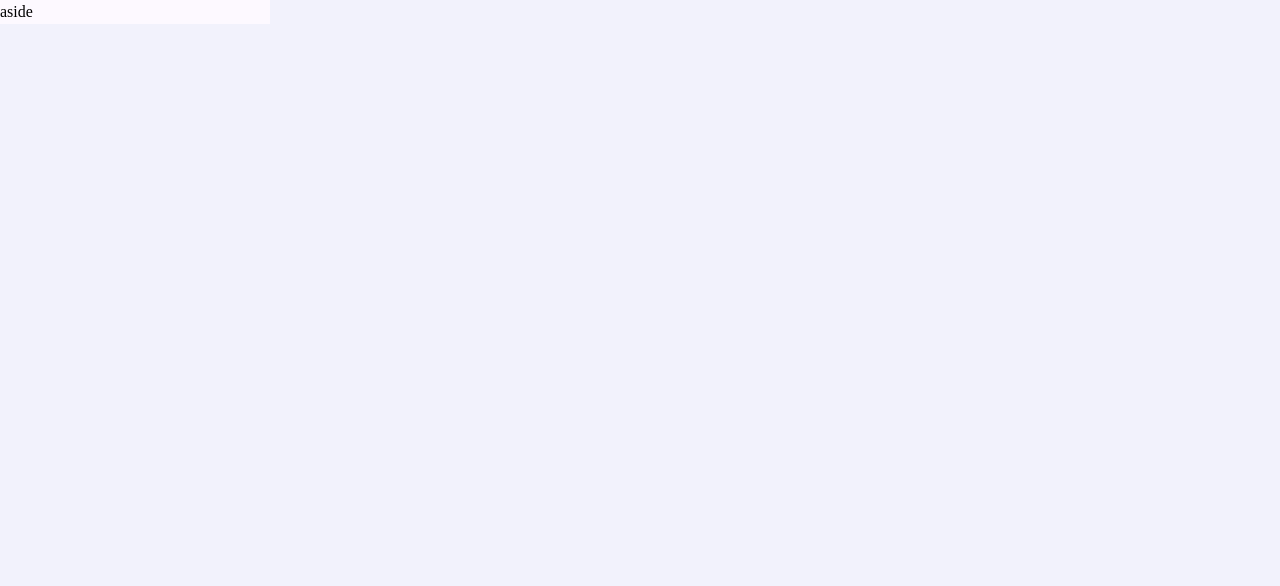
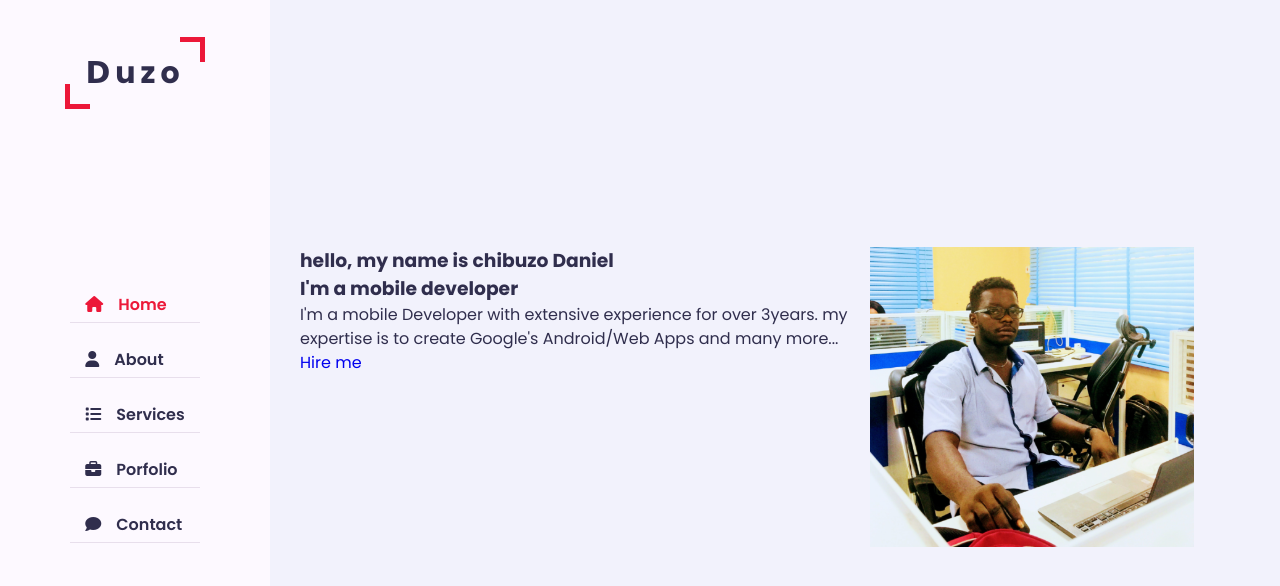
Before and after one commit to chibuzodaniel/myportfolio, a plain HTML site: page index.html in a window 1280 px wide. Drawn offline with Linux system fonts and the light colour scheme; a web font is replaced by a local one.

Commit message:
first commit

```diff
--- a/css/color-1.css
+++ b/css/color-1.css
@@ -0,0 +1,3 @@
+:root {
+  --skin-color: #ec1839;
+}
--- a/css/style.css
+++ b/css/style.css
@@ -1,3 +1,5 @@
+@import url("https://fonts.googleapis.com/css2?family=Clicker+Script&family=Poppins:wght@200;300;400;500;600;700;800&family=Roboto+Serif:ital,wght@0,300;1,500;1,600;1,900&family=Roboto+Slab:wght@400;500;600;700;900&display=swap");
+
 :root {
   --bg-black-900: #f2f2fc;
   --bg-black-100: #fdf9ff;
@@ -8,6 +10,7 @@
 body {
   line-height: 1.5;
   font-size: 16px;
+  font-family: "Poppins", sans-serif;
 }
 * {
   margin: 0;
@@ -22,10 +25,36 @@ body {
   margin: 0;
   padding: 0;
 }
+ul {
+  list-style: none;
+}
 .section {
   background-color: var(--bg-black-900);
   min-height: 100vh;
   display: block;
+  position: fixed;
+  left: 270px;
+  padding: 0 30px;
+  top: 0;
+  right: 0;
+  z-index: 0;
+  opacity: 1;
+}
+.padd-15 {
+  padding-left: 15px;
+  padding-right: 15px;
+}
+.container {
+  max-width: 1100px;
+  width: 100%;
+  /* background: red; */
+  margin: auto;
+}
+.row {
+  display: flex;
+  flex-wrap: wrap;
+  margin-right: -15 px;
+  position: relative;
 }
 /* aside  */
 .aside {
@@ -34,5 +63,126 @@ body {
   position: fixed;
   left: 0;
   top: 0;
+  padding: 30px;
+  height: 100%;
+  border-top: 1px solid var(--bg-black-50);
+  display: flex;
+  justify-content: center;
+  align-items: center;
   z-index: 10;
 }
+.aside .logo {
+  position: absolute;
+  top: 50px;
+  font-size: 30px;
+  text-transform: capitalize;
+}
+.aside .logo a {
+  color: var(--text-black-900);
+  font-weight: 700;
+  /* background: red; */
+  padding: 15px 20px;
+  font-size: 30px;
+  letter-spacing: 5px;
+  position: relative;
+}
+.aside .logo span {
+  font-family: "clicker script", cursive;
+  font-family: 40px;
+}
+.aside .logo a::before {
+  content: "";
+  position: absolute;
+  width: 25px;
+  height: 25px;
+  border-bottom: 5px solid var(--skin-color);
+  border-left: 5px solid var(--skin-color);
+  bottom: 0;
+  left: 0;
+}
+.aside .logo a::after {
+  content: "";
+  position: absolute;
+  width: 25px;
+  height: 25px;
+  border-top: 5px solid var(--skin-color);
+  border-right: 5px solid var(--skin-color);
+  top: 0;
+  right: 0;
+}
+.aside .nav-toggler {
+  height: 40px;
+  width: 45px;
+  border: 1px solid va(--bg-back-50);
+  cursor: pointer;
+  position: fixed;
+  left: 300px;
+  top: 20px;
+  border-radius: 5px;
+  background: var(--bg-black-100);
+  display: none;
+  align-items: center;
+  justify-content: center;
+}
+.aside .nav-toggler span {
+  height: 2px;
+  width: 18px;
+  background: var(--skin-color);
+  position: relative;
+}
+.aside .nav-toggler span:before {
+  content: "";
+  height: 2px;
+  width: 18px;
+  background: var(--skin-color);
+  position: absolute;
+  top: -6px;
+  left: 0;
+}
+.aside .nav-toggler span::after {
+  content: "";
+  height: 2px;
+  width: 18px;
+  background: var(--skin-color);
+  position: absolute;
+  top: 6px;
+  left: 0;
+}
+.aside .nav {
+  margin-top: 50px;
+}
+.aside .nav li {
+  margin-bottom: 20px;
+  display: block;
+}
+.aside .nav li a {
+  font-size: 16px;
+  font-weight: 600;
+  display: block;
+  border-bottom: 1px solid var(--bg-back-50);
+  color: var(--text-black-900);
+  padding: 5px 15px;
+}
+.aside .nav li a.active {
+  color: var(--skin-color);
+}
+.aside .nav a i {
+  margin-right: 15px;
+}
+/* home */
+.home {
+  min-height: 100vh;
+  display: flex;
+  color: var(--text-black-900);
+}
+.home .home-info {
+  flex: 0 0 60%;
+  max-width: 60%;
+}
+.home .home-img {
+  flex: 0 0 40%;
+  max-width: 40%;
+}
+.home .home-img img {
+  height: 300px;
+}
--- a/index.html
+++ b/index.html
@@ -17,12 +17,58 @@
     <!-- main container start-->
     <div class="main-container">
       <!-- aside start -->
-      <div class="aside">aside</div>
+      <div class="aside">
+        <div class="logo">
+          <a href="#"><span>D</span>uzo</a>
+        </div>
+        <div class="nav-toggler">
+          <span> </span>
+        </div>
+        <ul class="nav">
+          <li>
+            <a href="#" class="active"><i class="fa fa-home"></i>Home</a>
+          </li>
+          <li>
+            <a href="#"><i class="fa fa-user"></i>About</a>
+          </li>
+          <li>
+            <a href="#"><i class="fa fa-list"></i>Services</a>
+          </li>
+          <li>
+            <a href="#"><i class="fa fa-briefcase"></i>Porfolio</a>
+          </li>
+          <li>
+            <a href="#"><i class="fa fa-comment"></i>Contact</a>
+          </li>
+        </ul>
+      </div>
       <!-- aside end-->
       <!-- main content start -->
       <div class="main-content">
         <!-- home section start -->
-        <section class="home section">Home</section>
+        <section class="home section">
+          <div class="container">
+            <div class="row">
+              <div class="home-info">
+                <h3 class="hello">
+                  hello, my name is <span class="name">chibuzo Daniel</span>
+                </h3>
+                <h3 class="my-profession">
+                  I'm a <span class="typing">mobile developer </span>
+                </h3>
+                <p>
+                  I'm a mobile Developer with extensive experience for over
+                  3years. my expertise is to create Google's Android/Web Apps
+                  and many more...
+                </p>
+                <a href="#contact" class="btn hire-me">Hire me</a>
+              </div>
+              <div class="home-img">
+                <img src="./assets/hero1.png" alt="" />
+              </div>
+            </div>
+          </div>
+        </section>
         <!-- home section end-->
       </div>
       <!--main content end -->
```
Also changed, not shown: assets/hero1.png (added), assets/hero2.jpg (added).
